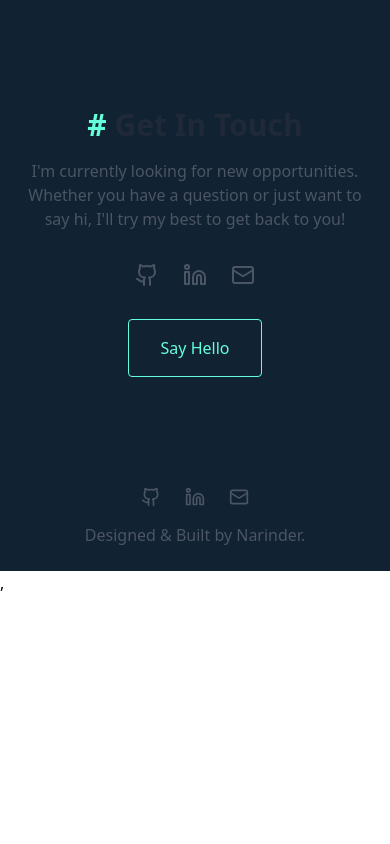
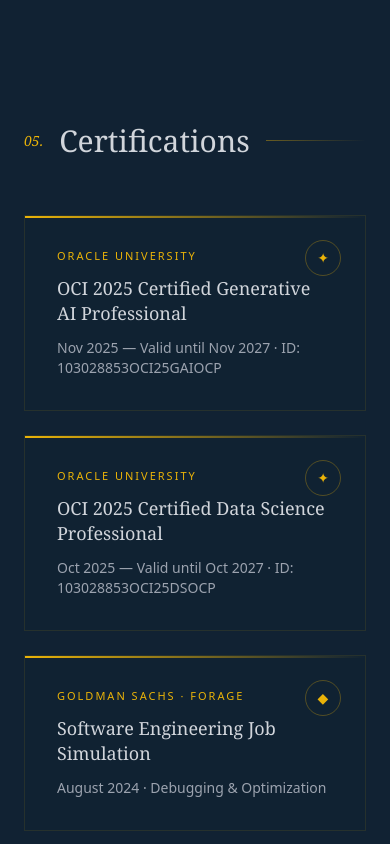
Before and after one commit to Narinder098/Ns-Portfolio, a React (Vite) app in the folder Frontend/: page / in a window 390 px wide. Shown: the part 7240-8084 px from the top of the page. Before the commit the page ends 7835 px from the top, so only its background shows below. Built offline with nearby package versions, Linux system fonts and the light colour scheme.

Commit message:
feat: add certifications section to portfolio

```diff
--- /dev/null
+++ b/Frontend/src/Components/Certifications.jsx
@@ -0,0 +1,48 @@
+import { certs } from "../data/certs";
+
+export default function Certifications() {
+    return (
+        <section
+            id="certifications"
+            className="max-w-6xl mx-auto px-6 md:px-16 py-24">
+
+            {/* HEADER */}
+            <div className="flex items-center gap-4 mb-14">
+                <span className="text-yellow-500 font-serif text-sm italic">05.</span>
+                <h2 className="font-serif text-3xl md:text-4xl">Certifications</h2>
+                <div className="flex-1 h-[1px] bg-gradient-to-r from-yellow-500/40 to-transparent"></div>
+            </div>
+
+            {/* GRID */}
+            <div className="grid md:grid-cols-3 gap-6">
+                {certs.map((cert) => (
+                    <div
+                        key={cert.name}
+                        className="relative bg-[#112233]/80 border border-yellow-500/10 p-8 overflow-hidden hover:-translate-y-1 hover:border-yellow-500/30 hover:shadow-lg hover:shadow-yellow-500/10 transition">
+
+                        {/* TOP LINE */}
+                        <div className="absolute top-0 left-0 right-0 h-[2px] bg-gradient-to-r from-yellow-500 to-transparent"></div>
+
+                        {/* BADGE */}
+                        <div className="absolute top-6 right-6 w-9 h-9 border border-yellow-500/30 rounded-full flex items-center justify-center text-yellow-500 text-sm">
+                            <span aria-label="badge">{cert.badge}</span>
+                        </div>
+
+                        {/* CONTENT */}
+                        <div className="text-[11px] uppercase tracking-[2px] text-yellow-500 mb-3">
+                            {cert.issuer}
+                        </div>
+
+                        <div className="font-serif text-lg leading-snug mb-3 break-words">
+                            {cert.name}
+                        </div>
+
+                        <div className="text-sm text-gray-400">
+                            {cert.date}
+                        </div>
+                    </div>
+                ))}
+            </div>
+        </section>
+    );
+}
--- a/Frontend/src/Components/Experience.jsx
+++ b/Frontend/src/Components/Experience.jsx
@@ -4,7 +4,7 @@
 export default function Experience() {
   return (
     <section
-      id="Experience"
+      id="experience"
       className="relative z-10 max-w-6xl mx-auto px-6 md:px-16 py-24">
       {/* HEADER */}
       <div className="flex items-center gap-4 mb-14">
--- a/Frontend/src/Components/Navbar.jsx
+++ b/Frontend/src/Components/Navbar.jsx
@@ -1,7 +1,7 @@
 import React from 'react';
 
 export default function Navbar() {
-  const menuItems = ['About', 'Experience', 'Skills', 'Projects', 'Certifications'];
+  const menuItems = ['about', 'experience', 'skills', 'projects', 'certifications'];
 
   const scrollToSection = (id) => {
     const element = document.getElementById(id);
@@ -34,7 +34,7 @@
 
           {/* Hire Me Button */}
           <button
-            onClick={() => scrollToSection('Contact')}
+            onClick={() => scrollToSection('contact')}
             className="border border-[#bbd3cd] px-4 py-1 text-[#bbd3cd] hover:bg-[#64ffda]/10 transition-colors">
             Hire Me
           </button>
--- a/Frontend/src/Components/Project.jsx
+++ b/Frontend/src/Components/Project.jsx
@@ -3,7 +3,9 @@
 
 export default function Projects() {
   return (
-    <section className="max-w-6xl mx-auto px-6 md:px-16 py-24">
+    <section
+      id="projects"
+      className="max-w-6xl mx-auto px-6 md:px-16 py-24">
 
       {/* HEADER */}
       <div className="flex items-center gap-4 mb-14">
--- a/Frontend/src/Components/UI/ProjectCard.jsx
+++ /dev/null
@@ -1,59 +0,0 @@
-import React from 'react';
-import { Github, ExternalLink } from 'lucide-react';
-
-export const ProjectCard = ({ project, index }) => {
-  return (
-    <div className="relative grid md:grid-cols-12 gap-4 items-center group">
-      <div className={`md:col-span-7 relative ${index % 2 === 1 ? 'md:order-2' : ''}`}>
-        <div className="relative overflow-hidden rounded-lg">
-          <img
-            src={project.image}
-            alt={project.title}
-            className="w-full h-[300px] object-cover transform transition-transform duration-500 group-hover:scale-105"
-          />
-          <div className="absolute inset-0 bg-[#64ffda]/20 group-hover:bg-transparent transition-colors duration-300 rounded-lg"></div>
-        </div>
-      </div>
-      <div className={`md:col-span-5 ${index % 2 === 1 ? 'md:order-1 md:pr-6' : 'md:pl-6'}`}>
-        <p className="text-[#64ffda] text-sm mb-2">Featured Project</p>
-        <h3 className="text-2xl font-bold mb-4 text-gray-800 dark:text-gray-200">{project.title}</h3>
-        <div className="bg-gray-100 dark:bg-[#112240] p-6 rounded-lg mb-4 transform transition-transform duration-300 hover:translate-y-[-5px] shadow-lg">
-          <p className="text-gray-600 dark:text-gray-400">
-            {project.description}
-          </p>
-        </div>
-        <div className="flex flex-wrap gap-3 mb-4">
-          {project.tech.map((tech) => (
-            <span key={tech} className="text-sm text-[#64ffda] bg-[#64ffda]/10 px-3 py-1 rounded-full">
-              {tech}
-            </span>
-          ))}
-        </div>
-        <div className="flex space-x-4">
-          {project.links.github && (
-            <a
-              href={project.links.github}
-              className="text-gray-600 dark:text-gray-400 hover:text-[#64ffda] transition-colors group"
-              aria-label="View source code"
-              target="_blank"
-              rel="noopener noreferrer"
-            >
-              <Github size={20} className="group-hover:rotate-12 transition-transform" />
-            </a>
-          )}
-          {project.links.live && (
-            <a
-              href={project.links.live}
-              className="text-gray-600 dark:text-gray-400 hover:text-[#64ffda] transition-colors group"
-              aria-label="View live demo"
-              target="_blank"
-              rel="noopener noreferrer"
-            >
-              <ExternalLink size={20} className="group-hover:-translate-y-1 group-hover:translate-x-1 transition-transform" />
-            </a>
-          )}
-        </div>
-      </div>
-    </div>
-  );
-};
--- a/Frontend/src/Components/UI/SkillCard.jsx
+++ /dev/null
@@ -1,19 +0,0 @@
-import React from 'react';
-
-export const SkillCard = ({ skill }) => {
-  return (
-    <div className="bg-gray-100 dark:bg-[#112240] p-6 rounded-lg hover:translate-y-[-5px] transition-all duration-300 group">
-      <div className="flex items-center mb-4">
-        <skill.icon className="w-6 h-6 text-[#64ffda] mr-2" />
-        <p className="text-[#64ffda]">{skill.name}</p>
-      </div>
-      <div className="h-2 bg-gray-200 dark:bg-gray-700 rounded-full overflow-hidden">
-        <div
-          className="h-full bg-[#64ffda] transition-all duration-1000 ease-out group-hover:opacity-80"
-          style={{ width: skill.level }}
-        />
-      </div>
-      <p className="text-right text-sm mt-2 text-gray-600 dark:text-gray-400">{skill.level}</p>
-    </div>
-  );
-};
--- a/Frontend/src/Pages/Display.jsx
+++ b/Frontend/src/Pages/Display.jsx
@@ -5,6 +5,7 @@
 import Skills from "../Components/Skills";
 import { ContactUs } from "../Components/ContactUs";
 import About from "../Components/About";
+import Certifications from "../Components/Certifications";
 
 const Display = () => {
   return (
@@ -14,6 +15,7 @@
     <Experience/>
     <Skills/>
     <Projects/>
+    <Certifications/>
     <ContactUs/>
     </>
   )
--- /dev/null
+++ b/Frontend/src/data/certs.js
@@ -0,0 +1,20 @@
+export const certs = [
+  {
+    issuer: "Oracle University",
+    name: "OCI 2025 Certified Generative AI Professional",
+    date: "Nov 2025 — Valid until Nov 2027 · ID: 103028853OCI25GAIOCP",
+    badge: "✦",
+  },
+  {
+    issuer: "Oracle University",
+    name: "OCI 2025 Certified Data Science Professional",
+    date: "Oct 2025 — Valid until Oct 2027 · ID: 103028853OCI25DSOCP",
+    badge: "✦",
+  },
+  {
+    issuer: "Goldman Sachs · Forage",
+    name: "Software Engineering Job Simulation",
+    date: "August 2024 · Debugging & Optimization",
+    badge: "◆",
+  },
+];
```
